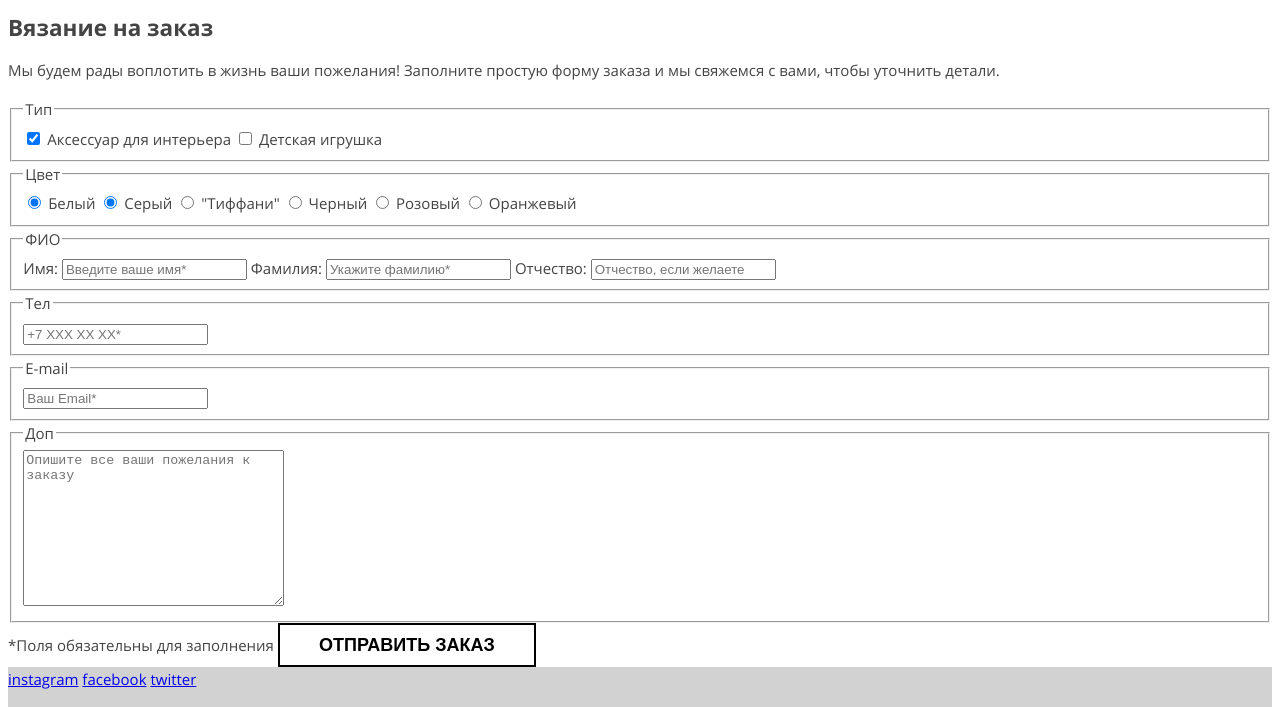
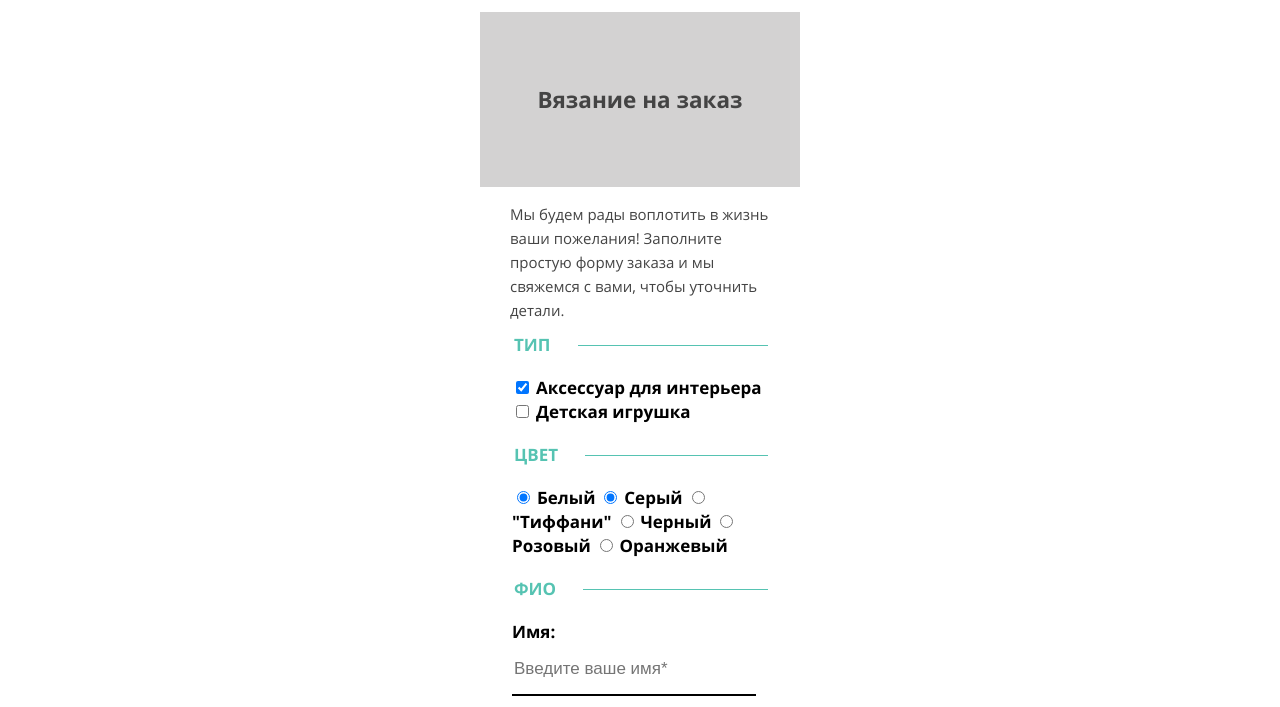
Before and after one commit to foremna/340827-mishka, a website: page source/form.html in a window 1280 px wide. Shown: the part 408-1115 px from the top of the page. Drawn offline with nearby package versions, Linux system fonts and the light colour scheme; files that its build step writes are made by us from their sources.

Commit message:
Верстка второй страницы

```diff
--- a/source/form.html
+++ b/source/form.html
@@ -8,12 +8,13 @@
   <body class="page-form">
 
     <header class="page-header">
-      <a href="index.html" class="page-header__logo">
+      <div class="page-header__wrapper wrapper">
+        <a href="#" class="page-header__logo">
           <img class="page-header__logo-image" src="img/logo-mobile.svg">
         </a>
         <nav class="main-nav">
-        <button class="main-nav__toggle" type="button">Открыть меню</button>
-        <div class="main-nav__wrapper">
+          <button class="main-nav__toggle" type="button"><span class="visually-hidden">Открыть меню</span></button>
+          <div class="main-nav__wrapper wrapper">
             <ul class="main-nav__list site-list">
               <li class="site-list__item">
                 <a href="catalog.html">Каталог товаров</a>
@@ -30,21 +31,26 @@
             </ul>
           </div>
         </nav>
+      </div>
     </header>
 
     <main class="page-main-form">
 
       <section class="content-knitting">
-        <div class="content-knitting__wrapper">
+        <div class="content-knitting__wrapper wrapper">
+          <div class="content-knitting__cont">
             <h2 class="content-knitting__knitt-order">Вязание на заказ</h2>
+          </div>
         </div>
       </section>
 
       <section class="orders">
+        <div class="orders__wrapper wrapper">
+          <div class="orders__order">
             <p class="orders__desc">Мы будем рады воплотить в жизнь ваши пожелания! Заполните простую форму заказа и мы свяжемся с вами, чтобы уточнить детали.</p>
             <div class="orders__form-orders form-order">
               <form action="https://echo.htmlacademy.ru" method="get" class="form-order__forms forms-orders" id="form-orders">
-            <div class="forms-orders__wrapper fields-form">
+                <div class="forms-orders__form fields-form">
                   <fieldset class="fields-form__checkbox-types checkbox-type set-form" form="form-orders" title="Тип">
                     <legend class="fields-form__legend legends">Тип</legend>
                     <input class="checkbox-type__input" type="checkbox" name="interior" id="interior" checked>
@@ -82,21 +88,24 @@
                   </fieldset>
                   <fieldset class="fields-form__emails email set-form" form="form-orders">
                     <legend class="fields-form__legend legends">E-mail</legend>
-                <input type="email" name="email" placeholder="Ваш Email*" required>
+                    <input class="email__input" type="email" name="email" placeholder="Ваш Email*" required>
                   </fieldset>
                   <fieldset class="fields-form__others other set-form" form="form-orders">
                     <legend class="fields-form__legend legends">Доп</legend>
-                <textarea name="other" cols="30" rows="10" placeholder="Опишите все ваши пожелания к заказу"></textarea>
+                    <textarea class="other__textarea" name="other" cols="18" rows="10" placeholder="Опишите все ваши пожелания к заказу"></textarea>
                   </fieldset>
                   <span class="orders__required-field">*Поля обязательны для заполнения</span>
                   <button class="orders__send-order button" type="submit">Отправить заказ</button>
                 </div>
               </form>
             </div>
+          </div>
+        </div>
       </section>
 
       <footer class="footers">
-        <div class="footers__wrapper">
+        <div class="footers__wrapper wrapper">
+          <div class="footers__footer">
             <div class="social-icon-network  footers__social-icon-network">
               <a href="#" class="social-icon-network__social-icons social-icon">instagram</a>
               <a href="#" class="social-icon-network__social-icons social-icon">facebook</a>
@@ -105,6 +114,7 @@
             <p class="footers__develop">Разработано</p>
             <img src="#" alt="Логотип HtmlAcademy" class="footers__htmlacademy-logo">
           </div>
+        </div>
       </footer>
 
     </main>
--- a/source/less/blocks/checkbox-type.less
+++ b/source/less/blocks/checkbox-type.less
@@ -0,0 +1,3 @@
+.checkbox-type__label{
+  .font(17px, 18px, bold, #000);
+}
--- a/source/less/blocks/content-knitting.less
+++ b/source/less/blocks/content-knitting.less
@@ -0,0 +1,8 @@
+.content-knitting__cont{
+  padding-top: 57px;
+  padding-bottom: 57px;
+  padding-left: 30px;
+  padding-right: 30px;
+  background-color: @dark-gray;
+  text-align: center;
+}
--- a/source/less/blocks/email.less
+++ b/source/less/blocks/email.less
@@ -0,0 +1,10 @@
+.email__input{
+  font-size: 17px;
+  line-height: 18px;
+  border: 0;
+  border-bottom: 2px solid black;
+  padding-right: 21px;
+  padding-top: 16px;
+  padding-bottom: 16px;
+  margin-bottom: 25px;
+}
--- a/source/less/blocks/fields-form.less
+++ b/source/less/blocks/fields-form.less
@@ -0,0 +1,3 @@
+.fields-form__others{
+  padding-bottom: 0;
+}
--- a/source/less/blocks/footers.less
+++ b/source/less/blocks/footers.less
@@ -1,5 +1,6 @@
 .footers{
   background-color: @dark-gray;
+  margin-top: 55px;
 }
 .footers__footer{
   padding-left: 30px;
--- a/source/less/blocks/full-name.less
+++ b/source/less/blocks/full-name.less
@@ -0,0 +1,13 @@
+.full-name__label{
+  .font(17px, 18px, bold, #000);
+}
+.full-name__input{
+  font-size: 17px;
+  line-height: 18px;
+  border: 0;
+  border-bottom: 2px solid black;
+  padding-right: 21px;
+  padding-top: 16px;
+  padding-bottom: 16px;
+  margin-bottom: 25px;
+}
--- a/source/less/blocks/legends.less
+++ b/source/less/blocks/legends.less
@@ -0,0 +1,5 @@
+.legends{
+  .font(17px, 16px, bold, @mint);
+  text-transform: uppercase;
+  padding-right: 27px;
+}
--- a/source/less/blocks/orders.less
+++ b/source/less/blocks/orders.less
@@ -0,0 +1,13 @@
+.orders__order{
+  padding-left: 30px;
+  padding-right: 30px;
+}
+.orders__required-field{
+  font-size: 14px;
+  line-height: 16px;
+  text-align: center;
+  padding-bottom: 25px;
+}
+.orders__send-order{
+  margin-top: 15px;
+}
--- a/source/less/blocks/other.less
+++ b/source/less/blocks/other.less
@@ -0,0 +1,10 @@
+.other__textarea{
+  height: 137px;
+  font-size: 17px;
+  line-height: 18px;
+  border: 2px solid black;
+  padding-left: 15px;
+  padding-right: 40px;
+  padding-top: 16px;
+  padding-bottom: 16px;
+}
--- a/source/less/blocks/phone.less
+++ b/source/less/blocks/phone.less
@@ -0,0 +1,10 @@
+.phone__input{
+  font-size: 17px;
+  line-height: 18px;
+  border: 0;
+  border-bottom: 2px solid black;
+  padding-right: 21px;
+  padding-top: 16px;
+  padding-bottom: 16px;
+  margin-bottom: 25px;
+}
--- a/source/less/blocks/radio-color.less
+++ b/source/less/blocks/radio-color.less
@@ -0,0 +1,3 @@
+.radio-color__label{
+  .font(17px, 18px, bold, #000);
+}
--- a/source/less/blocks/set-form.less
+++ b/source/less/blocks/set-form.less
@@ -0,0 +1,8 @@
+.set-form{
+  border: 0;
+  border-top: 1px solid @mint;
+  padding-left: 0;
+  padding-right: 0;
+  padding-top: 23px;
+  padding-bottom: 23px;
+}
--- a/source/less/style.less
+++ b/source/less/style.less
@@ -22,3 +22,14 @@
 @import "blocks/modal.less";
 @import "blocks/append.less";
 @import "blocks/button-append.less";
+@import "blocks/orders.less";
+@import "blocks/content-knitting.less";
+@import "blocks/fields-form.less";
+@import "blocks/set-form.less";
+@import "blocks/legends.less";
+@import "blocks/checkbox-type.less";
+@import "blocks/radio-color.less";
+@import "blocks/full-name.less";
+@import "blocks/phone.less";
+@import "blocks/email.less";
+@import "blocks/other.less";
```
Lines whose indentation alone changed are shown as unchanged.
